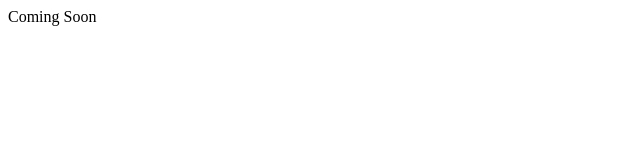
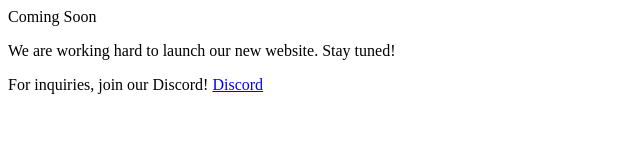
Before and after one commit to Sllump/VoidRP-Website, a plain HTML site: page index.html in a window 1280 px wide. Shown: the whole page, without its empty margins (0-640 px from the left). Drawn offline with Linux system fonts and the light colour scheme.

Commit message:
Update index.html

```diff
--- a/index.html
+++ b/index.html
@@ -1,6 +1,11 @@
 <!DOCTYPE html>
 <html lang="en">
     <head>
-        <title>Void Roleplay</title>
-        </head>
-        Coming Soon
+        <title>District904</title>
+    </head>
+    <body
+        <h1>Coming Soon</h1>
+        <p>We are working hard to launch our new website. Stay tuned!</p>
+        <p>For inquiries, join our Discord! <a href="https://discord.gg/district904">Discord</a></p>
+    </body>
+</html>
```
